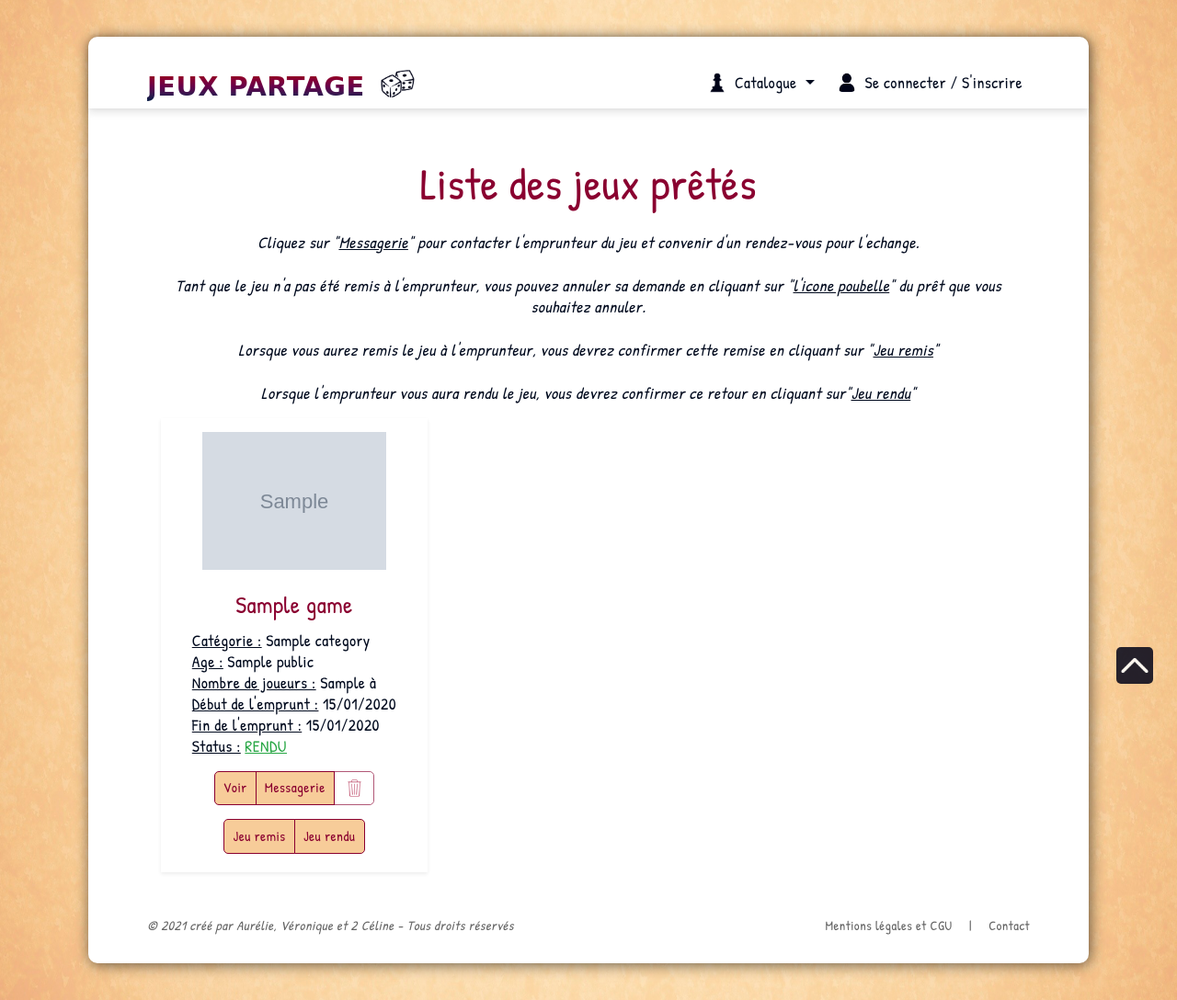
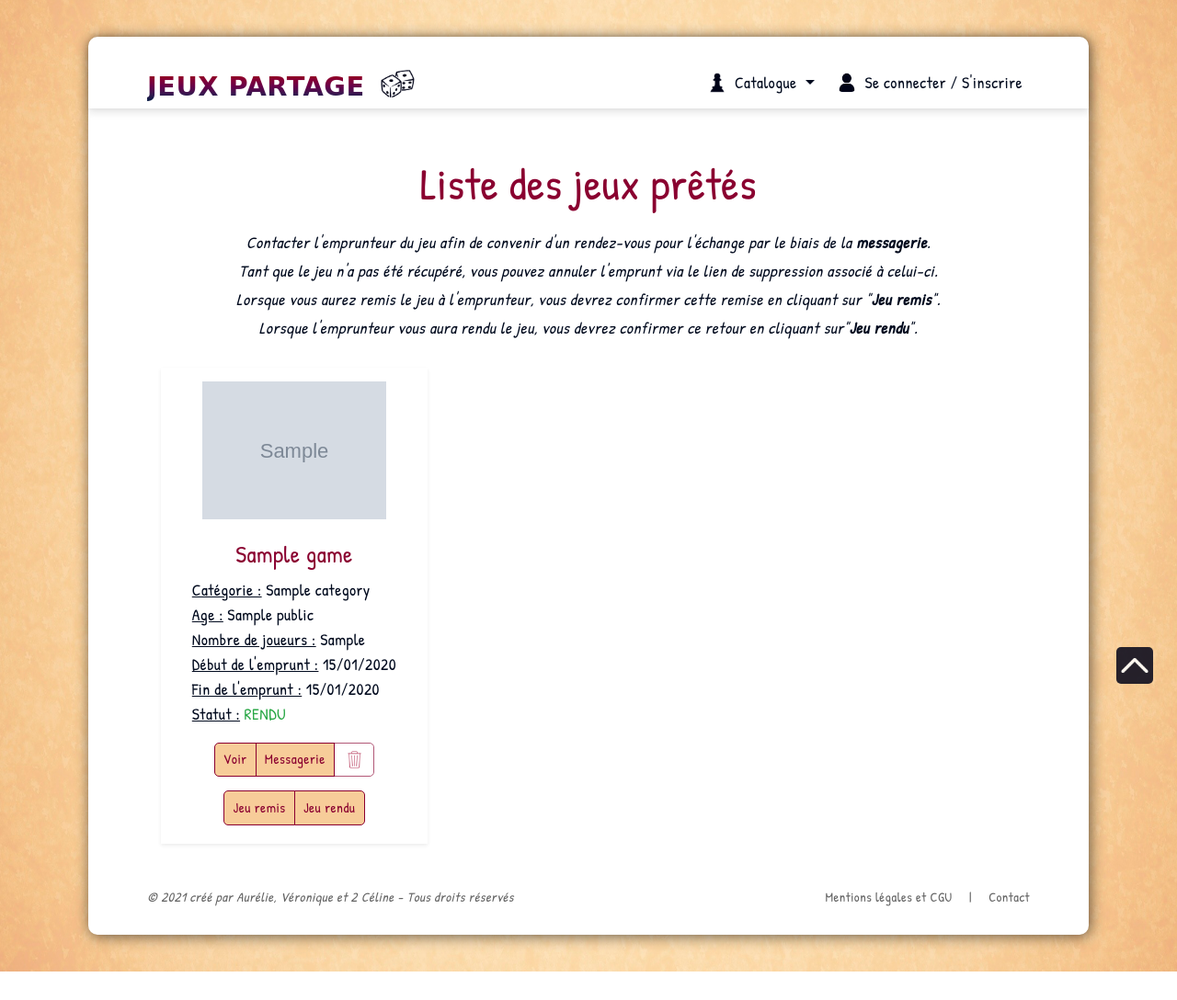
Before and after one commit to AurelieGilet/wf3_group_project, a Symfony app: template jeux_partage/templates/front/account_games_lended.html.twig in a window 1280 px wide. Shown: the whole page at 92% size. After the commit the page ends 1057 px from the top, so only its background shows below. Run offline with Twig, Linux system fonts and the light colour scheme; the template is opened without the code that fills it: most values are stand-ins (such as "Sample title", 1, 10 or a date in 2020); grey boxes marked "Sample" are stand-in pictures; some libraries are stand-ins or nearby versions; some web fonts are replaced.

Commit message:
pages prêts et emprunts

```diff
--- a/jeux_partage/public/css/style.css
+++ b/jeux_partage/public/css/style.css
@@ -394,7 +394,7 @@ nav button {
 }
 
 #burger {
-    height: 35px;
+    height: 32px;
     width: 35px;
 	position: absolute;
 	top: 50%;
@@ -487,7 +487,7 @@ nav button {
     margin: 2em 3em;
 }
 
-#ici:hover {
+.underline_a:hover {
     color : #8a0030;
 }
 
@@ -590,17 +590,14 @@ nav button {
 	width: auto;
 }
 
-.size-statut
-{
-   font-size: 1.3rem;
-}
-
 /* ******** LISTE DE VOS JEUX ******** */
 
 .col_rwd {
     display: flex;
     flex-direction: column;
+    justify-content: center;
     align-items: center;
+    flex-wrap: wrap;
 }
 @media screen and (max-width: 767.98px) and (orientation: landscape) {
     .col_rwd {
--- a/jeux_partage/public/js/js.js
+++ b/jeux_partage/public/js/js.js
@@ -33,12 +33,12 @@ $(document).ready(function() {
         $(this).siblings().animate({"width" : "0"});
     });
 
-    // #ici
-    $("#ici").on("mouseover", function() {
+    // .underline_a (soulignement liens a)
+    $(".underline_a").on("mouseover", function() {
         $(this).css({"text-decoration-line" : "underline"});
         $(this).css({"text-decoration-color" : "#f3bc75"});
     });
-    $("#ici").on("mouseout", function() {
+    $(".underline_a").on("mouseout", function() {
         $(this).css({"text-decoration-line" : "none"});
         $(this).css({"text-decoration-color" : "transparent"});
     });
--- a/jeux_partage/templates/front/account_games_lended.html.twig
+++ b/jeux_partage/templates/front/account_games_lended.html.twig
@@ -6,12 +6,12 @@
 
 {% block body %}
 
-	<h1 class="h1 size-title-account_games mt-3 mb-4">Liste des jeux prêtés</h1>
+	<h1 class="h1 mt-3 mb-4">Liste des jeux prêtés</h1>
 
-	<p class="card-text mt-4 mb-3 px-3 text-center font-italic">Cliquez sur "<span style="text-decoration: underline;">Messagerie</span>" pour contacter l'emprunteur du jeu et convenir d'un rendez-vous pour l'echange.</p>
-	<p class="card-text mt-4 mb-3 px-3 text-center font-italic">Tant que le jeu n'a pas été remis à l'emprunteur, vous pouvez annuler sa demande en cliquant sur "<span style="text-decoration: underline;">l'icone poubelle</span>" du prêt que vous souhaitez annuler.</p>
-	<p class="card-text mt-4 mb-3 px-3 text-center font-italic">Lorsque vous aurez remis le jeu à l'emprunteur, vous devrez confirmer cette remise en cliquant sur "<span style="text-decoration: underline;">Jeu remis</span>"</p>
-	<p class="card-text mt-4 mb-3 px-3 text-center font-italic">Lorsque l'emprunteur vous aura rendu le jeu, vous devrez confirmer ce retour en cliquant sur"<span style="text-decoration: underline;">Jeu rendu</span>"</p>
+	<p class="card-text my-md-2 my-1 px-3 text-center font-italic">Contacter l'emprunteur du jeu afin de convenir d'un rendez-vous pour l'échange par le biais de la <a href="" class="font-weight-bold underline_a">messagerie</a>.</p>
+	<p class="card-text my-md-2 my-1 px-3 text-center font-italic">Tant que le jeu n'a pas été récupéré, vous pouvez annuler l'emprunt via le lien de suppression associé à celui-ci.</p>
+	<p class="card-text my-md-2 my-1 px-3 text-center font-italic">Lorsque vous aurez remis le jeu à l'emprunteur, vous devrez confirmer cette remise en cliquant sur "<span class="font-weight-bold" style="text-decoration: none;">Jeu remis</span>".</p>
+	<p class="card-text my-md-2 my-1 px-3 text-center font-italic">Lorsque l'emprunteur vous aura rendu le jeu, vous devrez confirmer ce retour en cliquant sur"<span class="font-weight-bold" style="text-decoration: none;">Jeu rendu</span>".</p>
 
 	{% for message in app.flashes('success') %}
         <div class="col-lg-8 d-flex justify-content-center align-items-center mx-auto mb-3">
@@ -25,19 +25,20 @@
 		{% for lending in lendings %}
 
 			<div class="col-md-6 col-lg-4">
-				<div class="mb-4 shadow-sm col_rwd">
+				<div class="my-4 shadow-sm col_rwd">
 					<div id="photo_account_games">
 						<img src="{{ asset('uploads/images/' ~ lending.game.image) }}" alt="{{lending.game.name}}">
 					</div>
 					<div class="card-body card_account_games">
 						<h4 class="text-center size-name">{{lending.game.name}}</h4>
 
-						<p class="card-text"><span>Catégorie :</span> {{lending.game.category.name}}</p>
-						<p class="card-text"><span>Age :</span> {{lending.game.public}}</p>
-						<p class="card-text"><span>Nombre de joueurs :</span> {{lending.game.minPlayers}} {% if lending.game.maxPlayers != NULL %} à {{lending.game.maxPlayers and lending.game.maxPlayers != lending.game.minPlayers}} {% endif %}</p>
-						<p class="card-text"><span>Début de l'emprunt :</span> {{lending.startDate|date('d/m/Y')}}</p>
-						<p class="card-text"><span>Fin de l'emprunt :</span> {{lending.endDate|date('d/m/Y')}}</p>
-						<p class="card-text"><span>Status :</span> {% if lending.returnDate == NULL %} <span class="text-danger">NON RENDU</span> {% else %} <span class="text-success">RENDU</span> {% endif %} </p>
+						<p class="card-text my-1"><span>Catégorie :</span> {{lending.game.category.name}}</p>
+						<p class="card-text my-1"><span>Age :</span> {{lending.game.public}}</p>
+						<p class="card-text my-1"><span>Nombre de joueurs :</span> {{lending.game.minPlayers}} {% if lending.game.maxPlayers != NULL and lending.game.maxPlayers != lending.game.minPlayers %} à {{lending.game.maxPlayers}} {% endif %}</p>
+						<p class="card-text my-1"><span>Début de l'emprunt :</span> {{lending.startDate|date('d/m/Y')}}</p>
+						<p class="card-text my-1"><span>Fin de l'emprunt :</span> {{lending.endDate|date('d/m/Y')}}</p>
+						<p class="card-text my-1"><span>Statut :</span> {% if lending.returnDate == NULL %} <span class="text-danger" style="text-decoration: none;">NON RENDU</span> {% else %} <span class="text-success" style="text-decoration: none;">RENDU</span> {% endif %} </p>
+
 						<div class="btn-group d-flex justify-content-center">
 							<a href="{{ path('detail', {'id': lending.game.id}) }}" class="btn btn-sm btn-outline-secondary btn-resize">Voir</a>
 							<a href="" class="btn btn-sm btn-outline-secondary btn-resize">Messagerie</a>
@@ -50,7 +51,6 @@
 					</div>
 				</div>
 			</div>
-
 		{% endfor %}
 	</div>
 
--- a/jeux_partage/templates/front/catalog.html.twig
+++ b/jeux_partage/templates/front/catalog.html.twig
@@ -28,7 +28,7 @@
 						<hr>
 						<p class="card-text"><span>Ville de location :</span> {{game.owner.city}}</p>
 						<hr>
-						<p class="card-text"><span>Statut :</span> {% if game.id in gamesId %} <span class="text-danger font-weight-bold size-statut" style="text-decoration: none;">Indisponible</span> {% else %} <span class="text-success font-weight-bold size-statut" style="text-decoration: none;">Disponible</span> {% endif %} </p>
+						<p class="card-text"><span>Statut :</span> {% if game.id in gamesId %} <span class="text-danger font-weight-bold" style="text-decoration: none;">Indisponible</span> {% else %} <span class="text-success font-weight-bold" style="text-decoration: none;">Disponible</span> {% endif %} </p>
 					</div>
 					<div class="card-footer d-flex justify-content-around align-items-center">
 						<a href="{{ path('detail', {'id': game.id}) }}" class="btn-jp btn-card size-button">Voir</a>
--- a/jeux_partage/templates/security/login.html.twig
+++ b/jeux_partage/templates/security/login.html.twig
@@ -38,7 +38,7 @@
             <input type="hidden" name="_csrf_token" value="{{ csrf_token('authenticate') }}">
         </div>
 
-		<p class="p_login">Pas encore de compte ? <a href="{{ path('security_registration') }}" class="font-weight-bold" id="ici">Inscrivez-vous ici</a></p>
+		<p class="p_login">Pas encore de compte ? <a href="{{ path('security_registration') }}" class="font-weight-bold" class="underline_a">Inscrivez-vous ici</a></p>
 
         <div class="row justify-content-around">
             <div class="col-12 mx-auto row justify-content-around">
```
Also changed, not shown: jeux_partage/templates/front/account_games.html.twig (+5 -7 lines), jeux_partage/templates/front/account_games_borrowed.html.twig (+11 -10 lines), jeux_partage/public/img/up.png (deleted), 1 other file.
